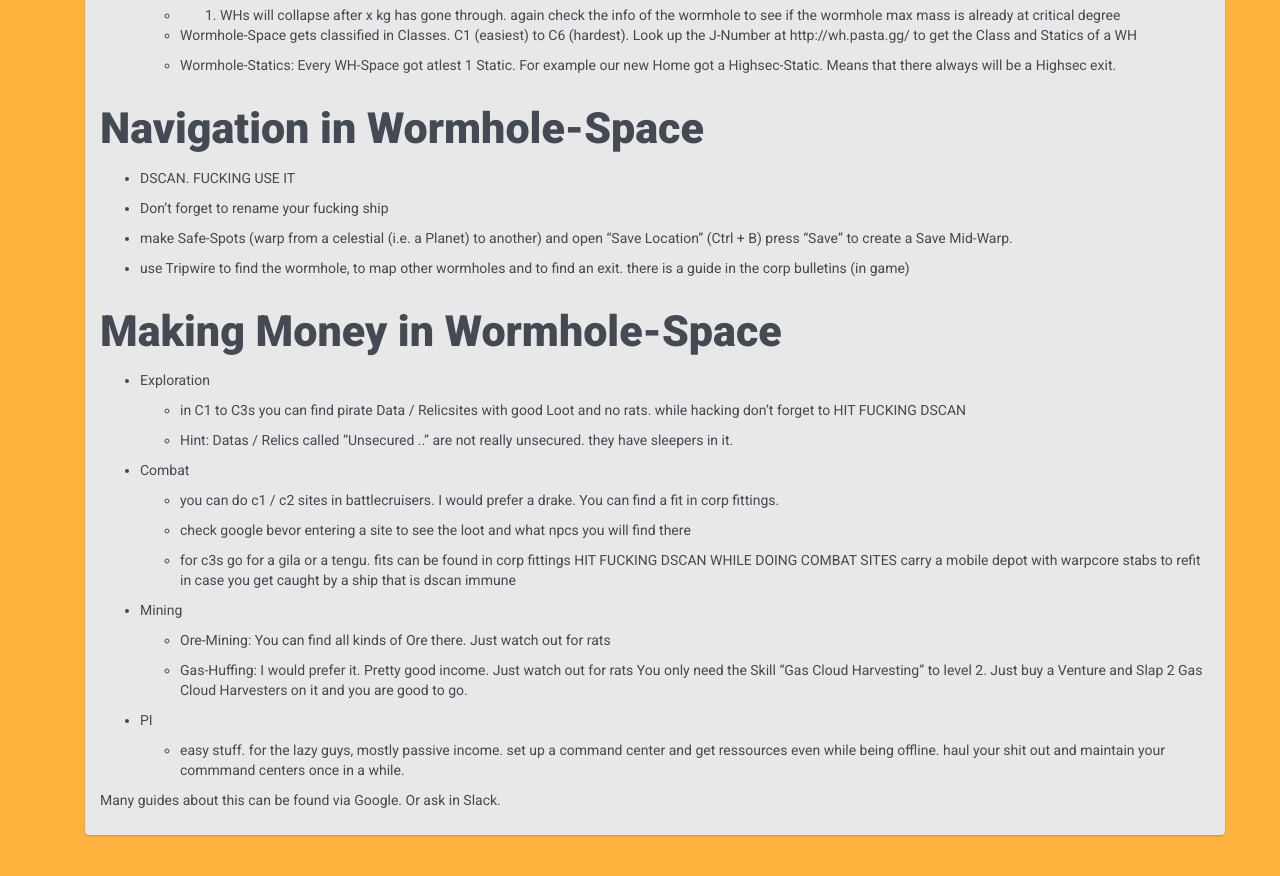
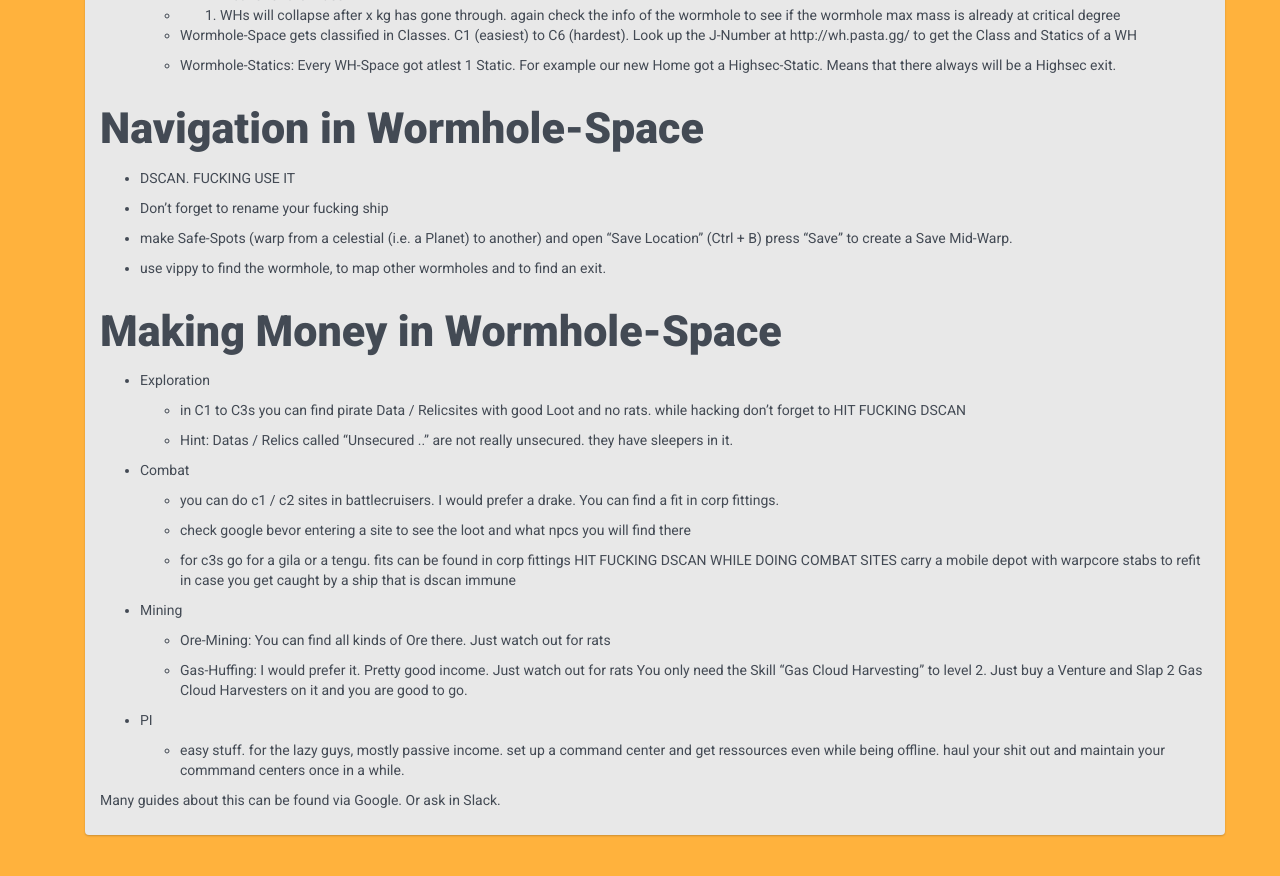
Before and after one commit to all-out/guides, a Jekyll site: the page built from _guides/your-first-day-in-wormhole-space.md, in a window 1280 px wide and 900 px high, scrolled down 577 px. Shown: the top 876 px of the window. Built offline with Jekyll 4.4.1, drawn with Linux system fonts in a browser that asks for light colours.

Commit message:
changed tripwire to vippy

```diff
--- a/_guides/your-first-day-in-wormhole-space.md
+++ b/_guides/your-first-day-in-wormhole-space.md
@@ -38,7 +38,7 @@ excerpt: >
 
 - make Safe-Spots (warp from a celestial (i.e. a Planet) to another) and open "Save Location" (Ctrl + B) press "Save" to create a Save Mid-Warp.
 
-- use Tripwire to find the wormhole, to map other wormholes and to find an exit. there is a guide in the corp bulletins (in game)
+- use vippy to find the wormhole, to map other wormholes and to find an exit.
 
 ## Making Money in Wormhole-Space
 
```
